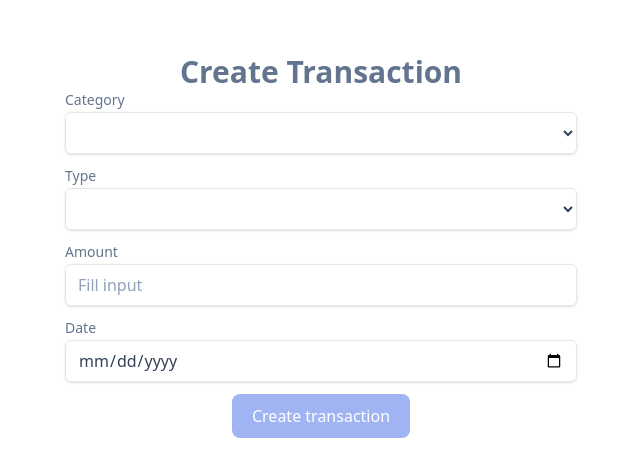
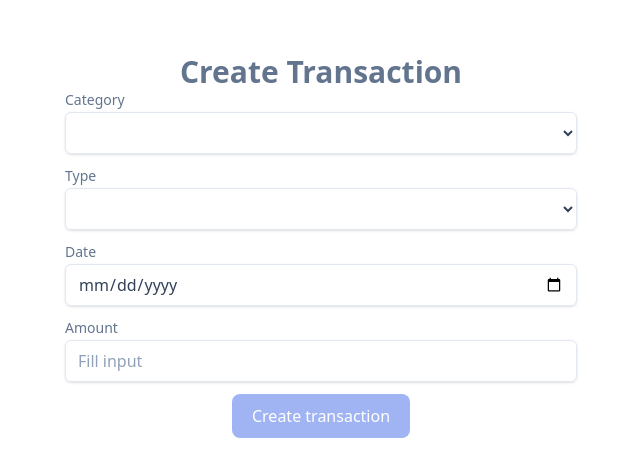
Before and after one commit to Ibrakara/personal-finance-tracker, a Vue app: page /create in a window 1280 px wide. Shown: the part 154-630 px from the top of the page, without its empty margins (319-959 px from the left). Built offline with nearby package versions, Linux system fonts and the light colour scheme.

Commit message:
change order of date and add slot to button

```diff
--- a/src/components/CustomButton.vue
+++ b/src/components/CustomButton.vue
@@ -6,16 +6,14 @@
     :disabled="disabled"
     @click="onClick"
   >
-    {{ name }}
+    <slot></slot>
   </button>
 </template>
 <script setup lang="ts">
 interface CustomButtonProps {
-  name: string
   disabled?: boolean
 }
 withDefaults(defineProps<CustomButtonProps>(), {
-  name: '',
   disabled: false,
 })
 const emit = defineEmits<{
--- a/src/views/TransactionFormView.vue
+++ b/src/views/TransactionFormView.vue
@@ -9,31 +9,28 @@
         class="min-w-80 max-sm:w-3xs w-full max-w-xs sm:max-w-sm md:max-w-md lg:max-w-lg"
         name="Category"
         :list="transactionTypeList"
-      ></CustomDropdown>
+      />
       <CustomDropdown
         v-model="transactionFormCategory"
         class="min-w-80 max-sm:w-3xs w-full max-w-xs sm:max-w-sm md:max-w-md lg:max-w-lg"
         name="Type"
         :list="transactionCategoryList"
-      ></CustomDropdown>
+      />
+      <CustomInput
+        v-model="transactionFormDate"
+        class="min-w-80 max-sm:w-3xs w-full max-w-xs sm:max-w-sm md:max-w-md lg:max-w-lg"
+        type="date"
+        label="Date"
+      />
       <CustomInput
         v-model="transactionFormAmount"
         class="min-w-80 max-sm:w-3xs w-full max-w-xs sm:max-w-sm md:max-w-md lg:max-w-lg"
         type="number"
         label="Amount"
-      ></CustomInput>
-      <CustomInput
-        v-model="transactionFormDate"
-        class="min-w-80 max-sm:w-3xs w-full max-w-xs sm:max-w-sm md:max-w-md lg:max-w-lg"
-        type="date"
-        label="Date"
-      ></CustomInput>
-      {{ transactionFormDate }}
-      <CustomButton
-        :disabled="isCreateButtonDisabled"
-        name="Create transaction"
-        @on-click="createTransaction"
-      ></CustomButton>
+      />
+      <CustomButton :disabled="isCreateButtonDisabled" @on-click="createTransaction">
+        Create transaction
+      </CustomButton>
     </form>
   </div>
 </template>
```
